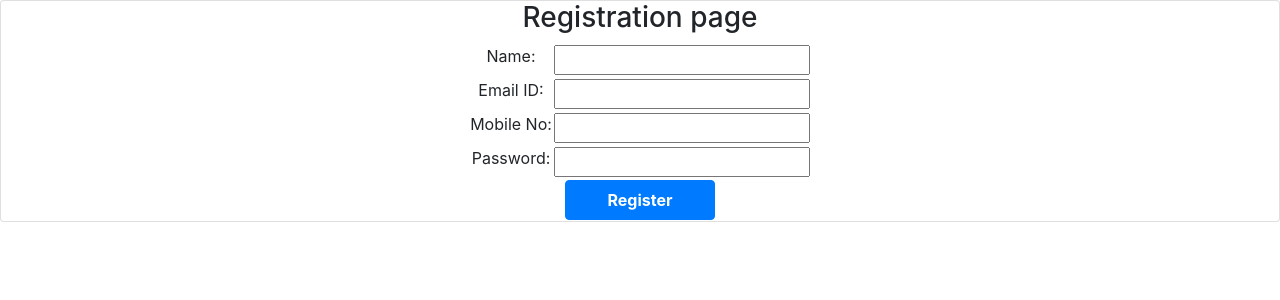
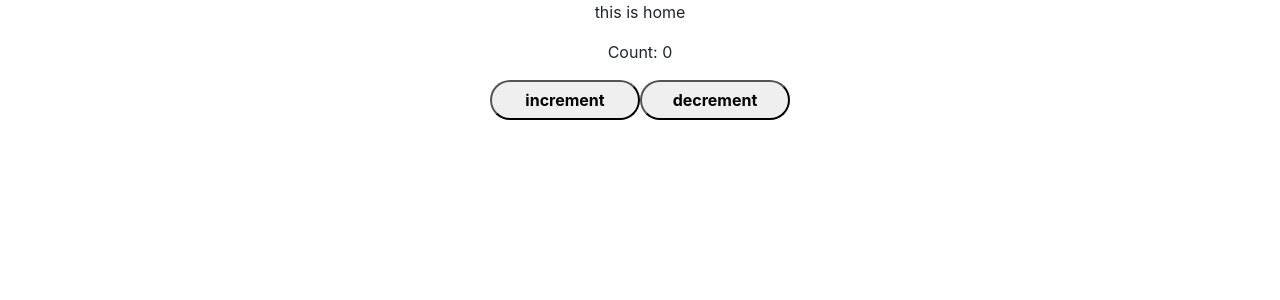
Before and after one commit to Kasilucky/sample-react, a React (Create React App) app: page / in a window 1280 px wide. Shown: the top 300 px of the page. Built offline with nearby package versions, Linux system fonts and the light colour scheme.

Commit message:
Updated code

```diff
--- a/public/index.html
+++ b/public/index.html
@@ -16,7 +16,7 @@
       rel="stylesheet"
       href="https://cdnjs.cloudflare.com/ajax/libs/font-awesome/4.7.0/css/font-awesome.min.css"
     />
-    <title>React App</title>
+    <title>Sample React</title>
   </head>
   <body>
     <noscript>You need to enable JavaScript to run this app.</noscript>
--- a/src/App.js
+++ b/src/App.js
@@ -3,6 +3,7 @@ import "./App.css";
 // import Header from "./components/Header";
 // import { BrowserRouter as Router, Switch, Route } from "react-router-dom";
 import Register from "./components/Register";
+import HomePage from "./containers/HomePage";
 
 function App() {
   return (
@@ -10,8 +11,10 @@ function App() {
     //   <Switch>
     <div className="App">
       {/* <Header /> */}
+      {/* <Route exact path="/" component={HomePage} /> */}
       {/* <Route exact path="/register" component={Register} /> */}
-      <Register />
+      {/* <Register /> */}
+      <HomePage/>
     </div>
     //   </Switch>
     // </Router>
--- /dev/null
+++ b/src/components/Footer.js
@@ -0,0 +1,13 @@
+import React, {Component} from "react"
+
+class  Footer extends Component {
+    render(){
+        return(
+            <React.Fragment>
+                <p>this is Footer</p>
+            </React.Fragment>
+        )
+    }
+}
+
+export default Footer
--- /dev/null
+++ b/src/components/Home.js
@@ -0,0 +1,13 @@
+import React, {Component} from "react"
+
+class Home extends Component{
+    render(){
+        return(
+            <>
+            <p>this is home</p>
+            </>
+        )
+    }
+}
+
+export default Home
--- /dev/null
+++ b/src/components/Nav.js
@@ -0,0 +1,33 @@
+import React, {Component} from "react"
+
+class  Nav extends Component {
+    constructor(props){
+        super(props)
+        this.state={
+            count:0,
+            title:"Count"
+        }
+        // this.onDecrement=this.onDecrement.bind(this)
+    }
+
+     onIncrement=()=> this.setState({count:this.state.count+1})
+
+
+     onDecrement=()=> this.setState({count:this.state.count-1})
+
+
+    render(){
+        const {count, title}=this.state
+        return(
+            <React.Fragment>
+                <p>{title}: {count}</p>
+                <div>
+                    <button onClick={this.onIncrement}>increment</button>
+                    <button onClick={()=> this.setState({count:this.state.count-1})}>decrement</button>
+                </div>
+            </React.Fragment>
+        )
+    }
+}
+
+export default Nav
--- /dev/null
+++ b/src/containers/HomePage.js
@@ -0,0 +1,57 @@
+import React, {Component} from "react"
+import Footer from "../components/Footer"
+import Home from "../components/Home"
+import Nav from "../components/Nav"
+import Register from "../components/Register"
+
+class  HomePage extends Component {
+    constructor(props){
+        super(props)
+        this.state={
+            number:0,
+        }
+    }
+
+    onIncrement =()=>{
+        this.setState({number:this.state.number+1})
+     }
+     onDecrement = ()=>{
+        this.setState({number:this.state.number-1})
+     }
+
+    render(){
+        return(
+            <div>
+                <Home/>
+                <Nav count={this.state.number} onIncrement={this.onIncrement} onDecrement={this.onDecrement}/>
+           </div>
+        )
+    }
+}
+
+export default HomePage
+
+
+// import React, {Component, useState} from "react"
+// import Footer from "../components/Footer"
+// import Nav from "../components/Nav"
+// import Register from "../components/Register"
+
+// const HomePage=()=> {
+//     const [number, setNumber]=useState(0)
+
+//    const onIncrement =()=>{
+//         console.log("hgjhfgjf", number)
+//         setNumber(number+1)
+//      }
+
+//         return(
+//             <React.Fragment>
+//                 <Nav count={number} onIncrement={onIncrement}/>
+//                 {/* <Register/>
+//                 <Footer/> */}
+//             </React.Fragment>
+//         )
+//     }
+
+// export default HomePage
```
